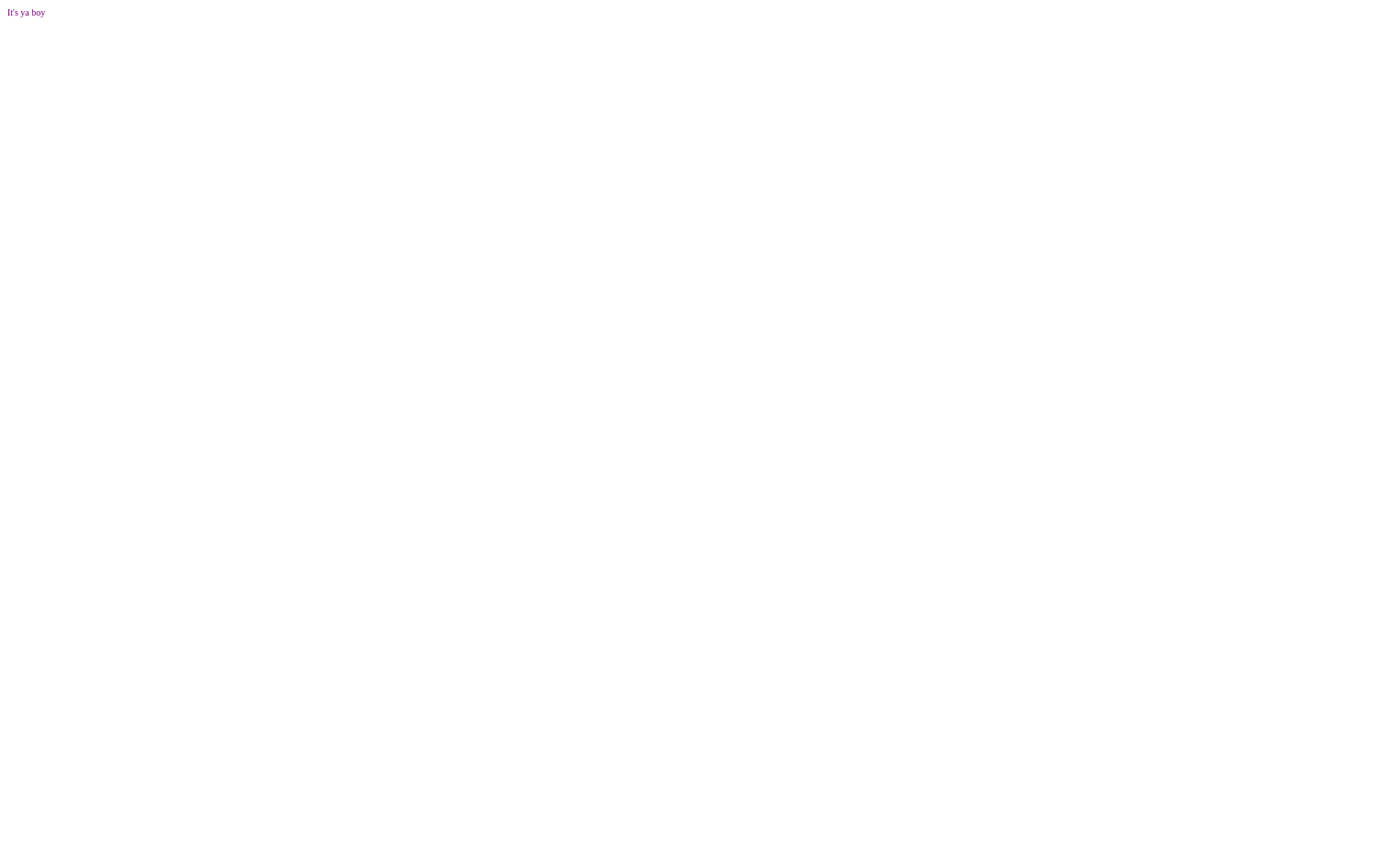
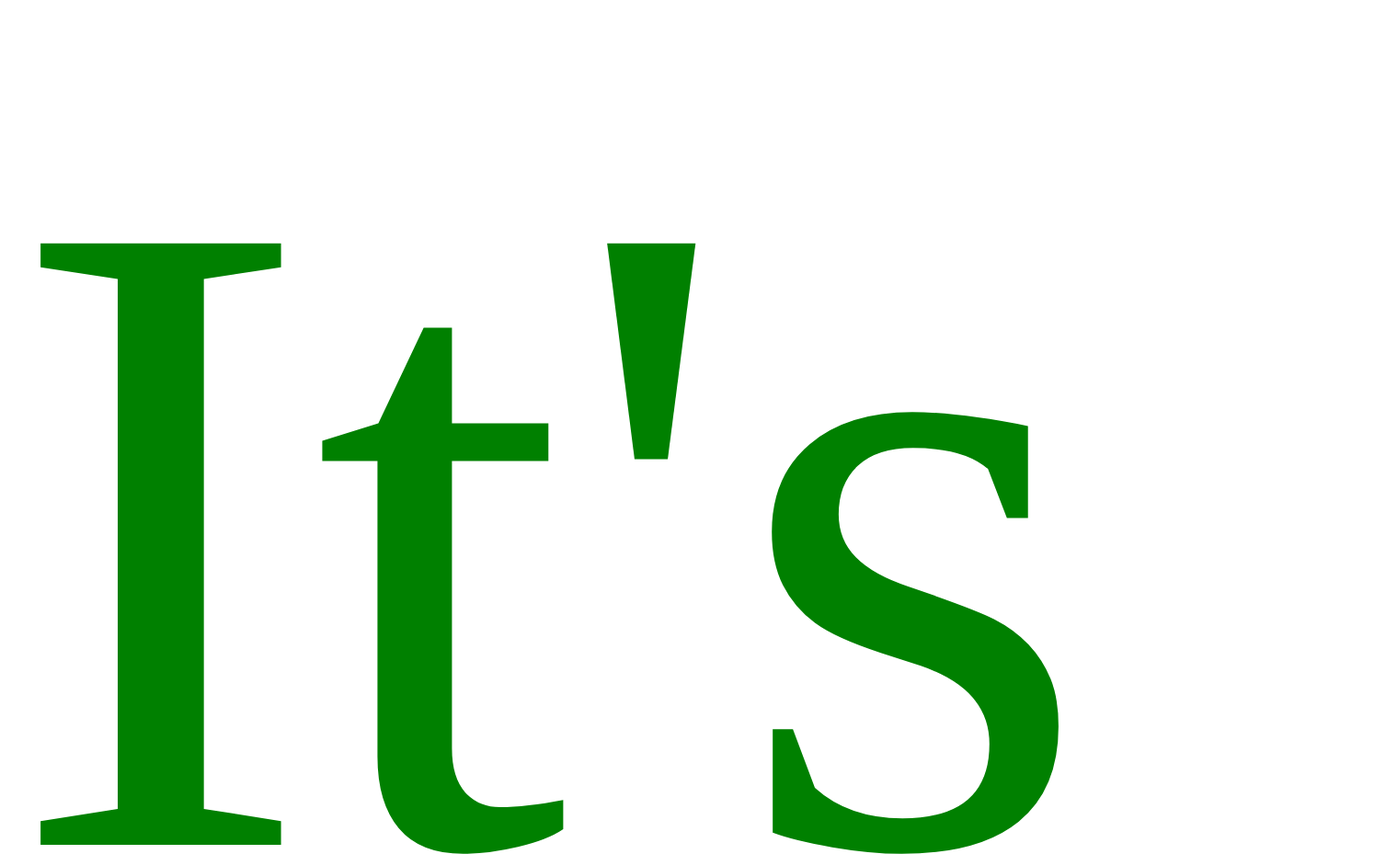
Before and after one commit to hisimonigel1/hisimonigel1.github.io, a plain HTML site: page index.html in a window 1280 px wide. Shown: the top 929 px of the page at 92% size, 1507 px wide, since content can reach past the window. Before the commit the page ends 800 px from the top, so only its background shows below. Drawn offline with Linux system fonts and the light colour scheme.

Commit message:
Update index.html

```diff
--- a/index.html
+++ b/index.html
@@ -1,8 +1,8 @@
 <html>
 <style>
   p{
-   font-size: 10;
-		color: purple;
+   font-size: 999;
+		color: green;
   }
 </style>
 <p>It's ya boy </p>
```
